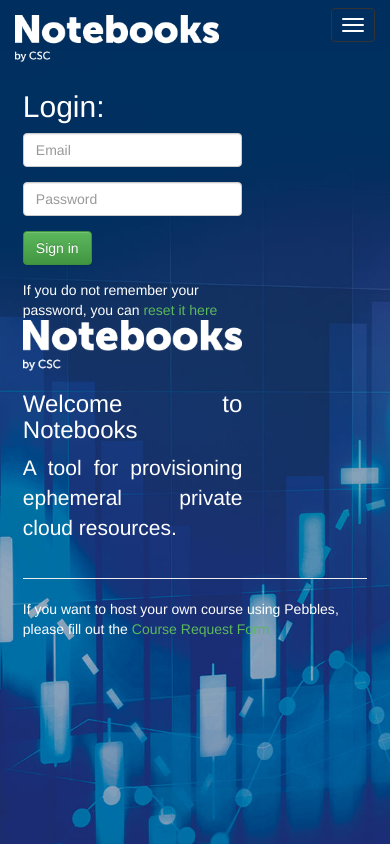
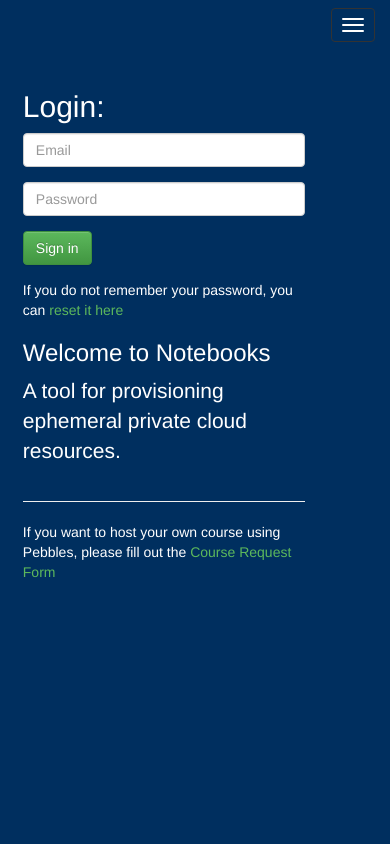
Before and after one commit to CSCfi/pebbles, a Flask app: page / in a window 390 px wide. Run offline with Flask 2, Linux system fonts and the light colour scheme; some libraries are stand-ins or nearby versions.

Commit message:
Improve login-page and navbar

```diff
--- a/pebbles/static/css/main.css
+++ b/pebbles/static/css/main.css
@@ -12,6 +12,7 @@ a.navbar-brand:hover {
 
 .navbar {
     border: none;
+    min-height: 0px;
 }
 
 .navbar .navbar-nav {
@@ -167,11 +168,22 @@ body {
 
 .loginPage {
 
-    background: url(../img/notebooks_bg.jpg) no-repeat center center fixed;
+    background: url(../img/notebooks_bg_v2.jpg) no-repeat center center fixed;
     -webkit-background-size: cover;
     -moz-background-size: cover;
     background-size: cover;
     -o-background-size: cover;
+    background-color: #002f5f;
+}
+
+/*
+Hide the bg-image on mobile
+*/
+@media (max-width: 767px) {
+    .loginPage {
+        background: none;
+        background-color: #002f5f;
+    }
 }
 
 .nav-container {
@@ -215,12 +227,23 @@ body {
     color: #5cb85c;
 }
 
-#brand-image-container {
-    max-width: 300px;
-    max-height: 69px;
+h3[name="short-description"],
+p[name="installation-description"] {
+    text-align: left;
 }
 
-h3[name="short-description"],
-p[name="installation-description"] {
-    text-align: justify;
+/*
+Hide elements when the device resolution
+changes to avoid clipping in navbar.
+*/
+@media (max-width: 1214px) {
+    .navbar-brand {
+        display: none;
+    }
 }
+
+@media (max-width: 991px) {
+    .navbar-text {
+        display: none;
+    }
+}
--- a/pebbles/static/index.html
+++ b/pebbles/static/index.html
@@ -33,7 +33,7 @@
             <span class="icon-bar"></span>
             <span class="icon-bar"></span>
           </button>
-          <a class="navbar-brand" brand-image key="BRAND_IMAGE" alt_key="INSTALLATION_NAME" href="#/"></a>
+          <a class="navbar-brand hidden-xs" brand-image key="BRAND_IMAGE" alt_key="INSTALLATION_NAME" href="#/"></a>
         </div>
 
         <ng-include src="'partials/navbar.html'"></ng-include>
--- a/pebbles/static/partials/welcome.html
+++ b/pebbles/static/partials/welcome.html
@@ -1,9 +1,8 @@
 <div class=" jumbotron left-align" ng-controller="NavbarController">
     <div class="row">
-        <div class="col-lg-3 col-md-4 col-sm-6 col-xs-8">
+        <div class="col-lg-3 col-md-4 col-sm-4 col-xs-10">
             <div configurable-show key="ENABLE_SHIBBOLETH_LOGIN"
             name="shibboleth-login">
-                <h2 class="main-login-header">Login:</h2><br>
                 <p>
                     <a href="/login"><img src="/img/haka_new.jpg" alt="Haka login" /></a>
                 </p>
@@ -34,11 +33,7 @@
                 can <a  id="pw-reset" href="#/reset_password">reset it here</a>
             </div>
         </div>
-        <div class="col-lg-3 col-md-4 col-sm-6 col-xs-8">
-            <div id="brand-image-container">
-                <configurable-value brand-image key="BRAND_IMAGE"
-                    alt_key="INSTALLATION_NAME"></configurable-value>
-            </div>
+        <div class="col-lg-4 col-md-4 col-sm-6 col-xs-10">
             <h3 name="short-description"><configurable-value
                                     key="SHORT_DESCRIPTION"></configurable-value></h3>
             <p name="installation-description"><configurable-value
@@ -48,10 +43,10 @@
 
     <div class="row" configurable-show key="COURSE_REQUEST_FORM"
         name="course_request">
-      <div class="col-md-6">
-      <hr>
-      If you want to host your own course using <configurable-value key="INSTALLATION_NAME"></configurable-value>, please fill out the
+        <div class="col-lg-7 col-md-8 col-sm-10 col-xs-10">
+            <hr>
+            If you want to host your own course using <configurable-value key="INSTALLATION_NAME"></configurable-value>, please fill out the
       <configurable-href key="COURSE_REQUEST_FORM" name="Course Request Form" id="course-request-form"></configurable-href>
-      </div>
+        </div>
     </div>
 </div>
```
Also changed, not shown: pebbles/static/img/notebooks_bg_v2.jpg (added).
